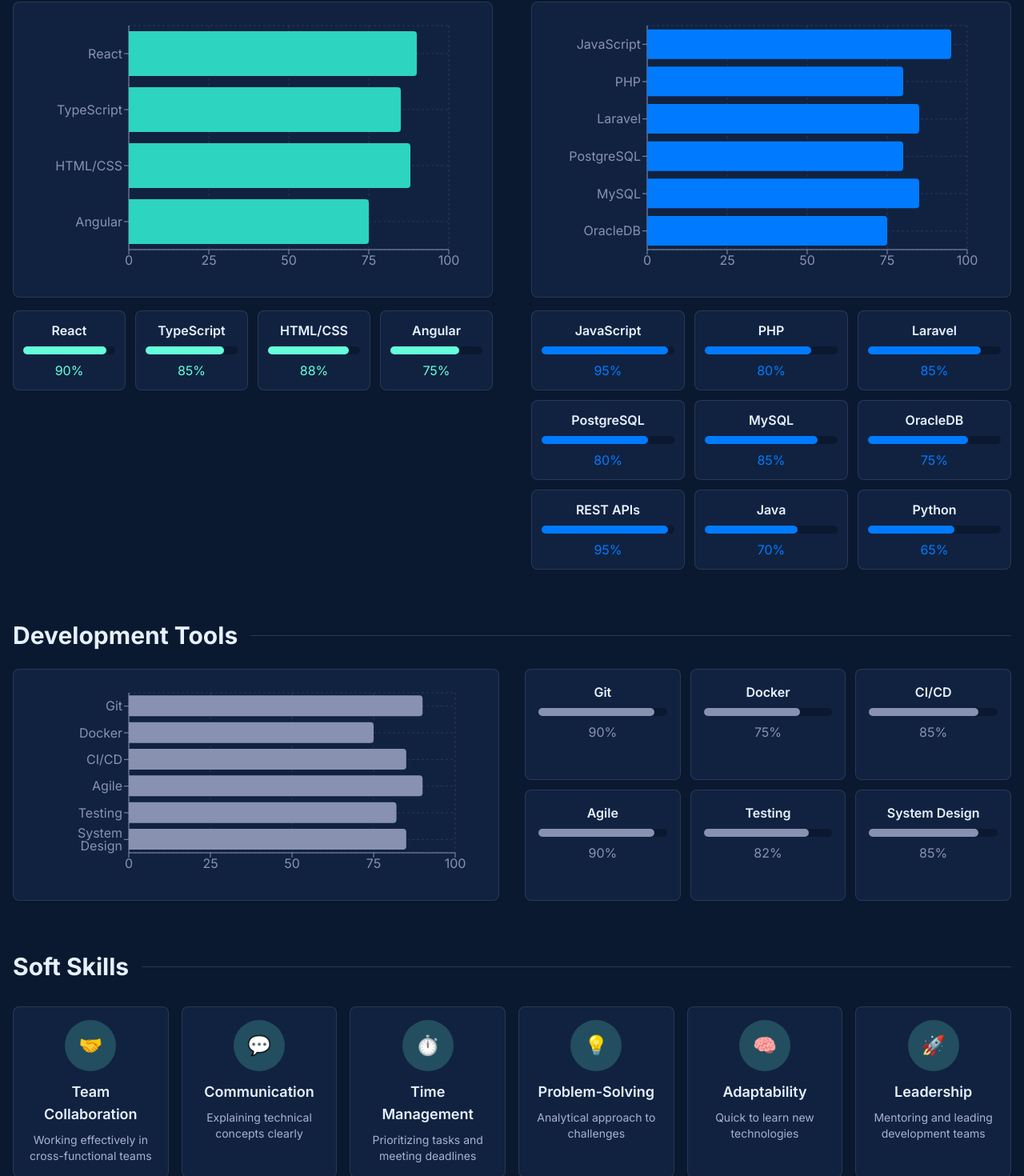
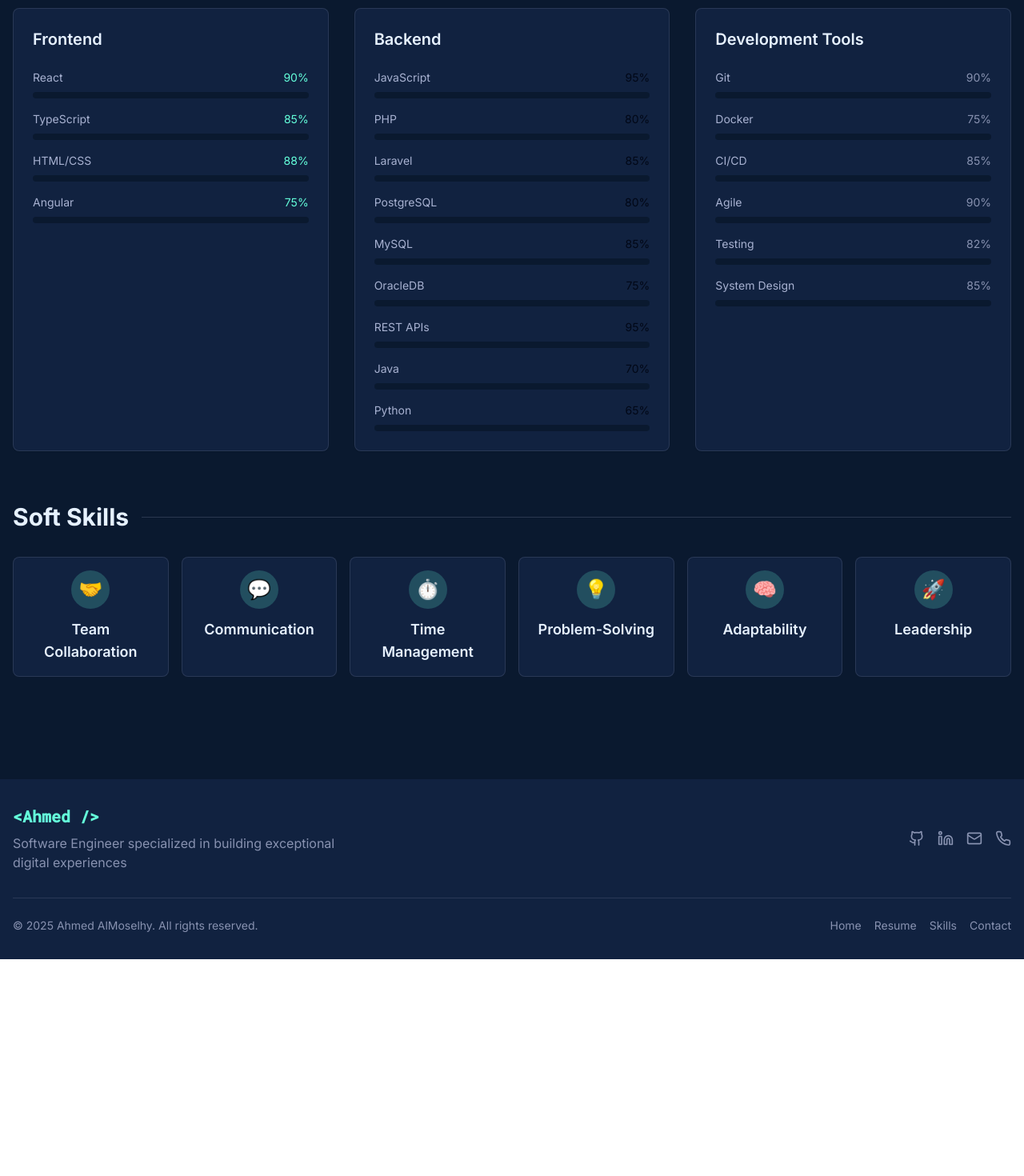
Before and after one commit to ahmedmalmoselhy/ahmedmalmoselhy.github.io, a React (Vite) app: page /skills in a window 1280 px wide. Shown: the part 330-1800 px from the top of the page at 80% size. After the commit the page ends 1529 px from the top, so only its background shows below. Built offline with nearby package versions, Linux system fonts and the light colour scheme.

Commit message:
Fix: Mobile menu background and other improvements
- Fixed the mobile menu background issue when scrolling.
- Simplified the Skills page design.
- Corrected the image path on the home page.
- Enhanced the maintenance page with contact information.

```diff
--- a/src/pages/Index.tsx
+++ b/src/pages/Index.tsx
@@ -101,7 +101,7 @@ const Index = () => {
             </div>
             <div className="lg:w-1/3 flex justify-center">
               <div className="rounded-lg overflow-hidden w-64 h-64">
-                <img src='/image.png' alt="Ahmed AlMoselhy" className="w-full h-full object-cover" />
+                <img src="./image.png" alt="Ahmed AlMoselhy" className="w-full h-full object-cover" />
               </div>
             </div>
           </div>
--- a/src/pages/Skills.tsx
+++ b/src/pages/Skills.tsx
@@ -2,18 +2,22 @@
 import React from 'react';
 import Layout from '@/components/Layout';
 import { Card, CardContent } from '@/components/ui/card';
-import {
-  BarChart,
-  Bar,
-  XAxis,
-  YAxis,
-  CartesianGrid,
-  Tooltip,
-  ResponsiveContainer,
-} from 'recharts';
 
-// Skill data
-const backendSkills = [
+// Skill categories with their respective skills
+const skillCategories = [
+  {
+    name: "Frontend",
+    skills: [
+      { name: 'React', level: 90 },
+      { name: 'TypeScript', level: 85 },
+      { name: 'HTML/CSS', level: 88 },
+      { name: 'Angular', level: 75 },
+    ],
+    color: "portfolio-highlight"
+  },
+  {
+    name: "Backend",
+    skills: [
       { name: 'JavaScript', level: 95 },
       { name: 'PHP', level: 80 },
       { name: 'Laravel', level: 85 },
@@ -23,23 +27,31 @@ const backendSkills = [
       { name: 'REST APIs', level: 95 },
       { name: 'Java', level: 70 },
       { name: 'Python', level: 65 },
-];
-
-const otherSkills = [
+    ],
+    color: "portfolio-blue"
+  },
+  {
+    name: "Development Tools",
+    skills: [
       { name: 'Git', level: 90 },
       { name: 'Docker', level: 75 },
       { name: 'CI/CD', level: 85 },
       { name: 'Agile', level: 90 },
       { name: 'Testing', level: 82 },
       { name: 'System Design', level: 85 },
+    ],
+    color: "portfolio-slate"
+  }
 ];
 
-// Group skills for better organization
-const frontendSkills = [
-  { name: 'React', level: 90 },
-  { name: 'TypeScript', level: 85 },
-  { name: 'HTML/CSS', level: 88 },
-  { name: 'Angular', level: 75 },
+// Soft skills for the simplified display
+const softSkills = [
+  { name: "Team Collaboration", icon: "🤝" },
+  { name: "Communication", icon: "💬" },
+  { name: "Time Management", icon: "⏱️" },
+  { name: "Problem-Solving", icon: "💡" },
+  { name: "Adaptability", icon: "🧠" },
+  { name: "Leadership", icon: "🚀" },
 ];
 
 const Skills = () => {
@@ -55,211 +67,48 @@ const Skills = () => {
           </p>
         </header>
 
-        <div className="grid grid-cols-1 lg:grid-cols-2 gap-12 mb-16">
-          {/* Frontend Skills */}
-          <section className="animate-fade-in">
-            <h2 className="section-title mb-6">Frontend Development</h2>
-            <Card className="bg-portfolio-lightNavy border-portfolio-slate/20">
+        {/* Technical Skills */}
+        <section className="mb-16">
+          <h2 className="section-title mb-8">Technical Skills</h2>
+          <div className="grid grid-cols-1 md:grid-cols-2 lg:grid-cols-3 gap-8">
+            {skillCategories.map((category, idx) => (
+              <Card key={idx} className="bg-portfolio-lightNavy border-portfolio-slate/20">
                 <CardContent className="pt-6">
-                <div className="h-80 w-full">
-                  <ResponsiveContainer width="100%" height="100%">
-                    <BarChart
-                      data={frontendSkills}
-                      layout="vertical"
-                      margin={{ top: 5, right: 30, left: 20, bottom: 5 }}
-                    >
-                      <CartesianGrid strokeDasharray="3 3" stroke="#8892B0" strokeOpacity={0.2} />
-                      <XAxis type="number" domain={[0, 100]} stroke="#8892B0" />
-                      <YAxis dataKey="name" type="category" width={100} stroke="#8892B0" />
-                      <Tooltip
-                        contentStyle={{
-                          backgroundColor: '#112240',
-                          borderColor: '#2DD4BF',
-                          color: '#E6F1FF'
-                        }}
-                        formatter={(value) => [`${value}%`, 'Proficiency']}
-                      />
-                      <Bar dataKey="level" fill="#2DD4BF" radius={[0, 4, 4, 0]} />
-                    </BarChart>
-                  </ResponsiveContainer>
+                  <h3 className="text-xl font-semibold mb-6 text-portfolio-white">{category.name}</h3>
+                  <div className="space-y-4">
+                    {category.skills.map((skill, skillIdx) => (
+                      <div key={skillIdx} className="space-y-2">
+                        <div className="flex justify-between text-sm">
+                          <span className="text-portfolio-lightSlate">{skill.name}</span>
+                          <span className={`text-${category.color}`}>{skill.level}%</span>
+                        </div>
+                        <div className="w-full bg-portfolio-navy rounded-full h-2">
+                          <div
+                            className={`bg-${category.color} h-2 rounded-full`}
+                            style={{ width: `${skill.level}%` }}
+                          ></div>
+                        </div>
+                      </div>
+                    ))}
                   </div>
                 </CardContent>
               </Card>
-
-            <div className="grid grid-cols-2 md:grid-cols-4 gap-3 mt-4">
-              {frontendSkills.map((skill) => (
-                <div key={skill.name} className="card p-3 text-center">
-                  <h3 className="text-portfolio-white font-semibold mb-2">{skill.name}</h3>
-                  <div className="w-full bg-portfolio-navy rounded-full h-2.5">
-                    <div
-                      className="bg-portfolio-highlight h-2.5 rounded-full"
-                      style={{ width: `${skill.level}%` }}
-                    ></div>
-                  </div>
-                  <p className="text-portfolio-highlight mt-2">{skill.level}%</p>
-                </div>
             ))}
           </div>
         </section>
 
-          {/* Backend Skills */}
-          <section className="animate-fade-in" style={{ animationDelay: '100ms' }}>
-            <h2 className="section-title mb-6">Backend Development</h2>
-            <Card className="bg-portfolio-lightNavy border-portfolio-slate/20">
-              <CardContent className="pt-6">
-                <div className="h-80 w-full">
-                  <ResponsiveContainer width="100%" height="100%">
-                    <BarChart
-                      data={backendSkills.slice(0, 6)}
-                      layout="vertical"
-                      margin={{ top: 5, right: 30, left: 20, bottom: 5 }}
-                    >
-                      <CartesianGrid strokeDasharray="3 3" stroke="#8892B0" strokeOpacity={0.2} />
-                      <XAxis type="number" domain={[0, 100]} stroke="#8892B0" />
-                      <YAxis dataKey="name" type="category" width={100} stroke="#8892B0" />
-                      <Tooltip
-                        contentStyle={{
-                          backgroundColor: '#112240',
-                          borderColor: '#2DD4BF',
-                          color: '#E6F1FF'
-                        }}
-                        formatter={(value) => [`${value}%`, 'Proficiency']}
-                      />
-                      <Bar dataKey="level" fill="#007BFF" radius={[0, 4, 4, 0]} />
-                    </BarChart>
-                  </ResponsiveContainer>
+        {/* Soft Skills */}
+        <section className="mb-16">
+          <h2 className="section-title mb-8">Soft Skills</h2>
+          <div className="grid grid-cols-2 md:grid-cols-3 lg:grid-cols-6 gap-4">
+            {softSkills.map((skill, idx) => (
+              <div key={idx} className="card flex flex-col items-center p-4 text-center">
+                <div className="w-12 h-12 rounded-full bg-portfolio-highlight/20 flex items-center justify-center mb-3">
+                  <span className="text-portfolio-highlight text-2xl">{skill.icon}</span>
                 </div>
-              </CardContent>
-            </Card>
-
-            <div className="grid grid-cols-2 md:grid-cols-3 gap-3 mt-4">
-              {backendSkills.map((skill) => (
-                <div key={skill.name} className="card p-3 text-center">
-                  <h3 className="text-portfolio-white font-semibold mb-2">{skill.name}</h3>
-                  <div className="w-full bg-portfolio-navy rounded-full h-2.5">
-                    <div
-                      className="bg-portfolio-blue h-2.5 rounded-full"
-                      style={{ width: `${skill.level}%` }}
-                    ></div>
-                  </div>
-                  <p className="text-portfolio-blue mt-2">{skill.level}%</p>
+                <h3 className="text-lg font-semibold text-portfolio-white">{skill.name}</h3>
               </div>
             ))}
-            </div>
-          </section>
-        </div>
-
-        {/* Tools Section */}
-        <section className="mb-16 animate-fade-in" style={{ animationDelay: '200ms' }}>
-          <h2 className="section-title mb-6">Development Tools</h2>
-          <div className="grid grid-cols-1 md:grid-cols-2 gap-8">
-            <Card className="bg-portfolio-lightNavy border-portfolio-slate/20">
-              <CardContent className="pt-6">
-                <div className="h-60 w-full">
-                  <ResponsiveContainer width="100%" height="100%">
-                    <BarChart
-                      data={otherSkills}
-                      layout="vertical"
-                      margin={{ top: 5, right: 30, left: 20, bottom: 5 }}
-                    >
-                      <CartesianGrid strokeDasharray="3 3" stroke="#8892B0" strokeOpacity={0.2} />
-                      <XAxis type="number" domain={[0, 100]} stroke="#8892B0" />
-                      <YAxis dataKey="name" type="category" width={100} stroke="#8892B0" />
-                      <Tooltip
-                        contentStyle={{
-                          backgroundColor: '#112240',
-                          borderColor: '#2DD4BF',
-                          color: '#E6F1FF'
-                        }}
-                        formatter={(value) => [`${value}%`, 'Proficiency']}
-                      />
-                      <Bar dataKey="level" fill="#8892B0" radius={[0, 4, 4, 0]} />
-                    </BarChart>
-                  </ResponsiveContainer>
-                </div>
-              </CardContent>
-            </Card>
-
-            <div className="grid grid-cols-2 md:grid-cols-3 gap-3">
-              {otherSkills.map((skill) => (
-                <div key={skill.name} className="card p-4 text-center">
-                  <h3 className="text-portfolio-white font-semibold mb-2">{skill.name}</h3>
-                  <div className="w-full bg-portfolio-navy rounded-full h-2.5">
-                    <div
-                      className="bg-portfolio-slate h-2.5 rounded-full"
-                      style={{ width: `${skill.level}%` }}
-                    ></div>
-                  </div>
-                  <p className="text-portfolio-slate mt-2">{skill.level}%</p>
-                </div>
-              ))}
-            </div>
-          </div>
-        </section>
-
-        {/* Soft Skills */}
-        <section className="animate-fade-in" style={{ animationDelay: '300ms' }}>
-          <h2 className="section-title mb-8">Soft Skills</h2>
-          <div className="grid grid-cols-2 md:grid-cols-3 lg:grid-cols-6 gap-4">
-            <div className="card flex flex-col items-center p-4 text-center">
-              <div className="w-16 h-16 rounded-full bg-portfolio-highlight/20 flex items-center justify-center mb-3">
-                <span className="text-portfolio-highlight text-2xl">🤝</span>
-              </div>
-              <h3 className="text-lg font-semibold text-portfolio-white mb-2">Team Collaboration</h3>
-              <p className="text-portfolio-lightSlate text-sm">
-                Working effectively in cross-functional teams
-              </p>
-            </div>
-
-            <div className="card flex flex-col items-center p-4 text-center">
-              <div className="w-16 h-16 rounded-full bg-portfolio-highlight/20 flex items-center justify-center mb-3">
-                <span className="text-portfolio-highlight text-2xl">💬</span>
-              </div>
-              <h3 className="text-lg font-semibold text-portfolio-white mb-2">Communication</h3>
-              <p className="text-portfolio-lightSlate text-sm">
-                Explaining technical concepts clearly
-              </p>
-            </div>
-
-            <div className="card flex flex-col items-center p-4 text-center">
-              <div className="w-16 h-16 rounded-full bg-portfolio-highlight/20 flex items-center justify-center mb-3">
-                <span className="text-portfolio-highlight text-2xl">⏱️</span>
-              </div>
-              <h3 className="text-lg font-semibold text-portfolio-white mb-2">Time Management</h3>
-              <p className="text-portfolio-lightSlate text-sm">
-                Prioritizing tasks and meeting deadlines
-              </p>
-            </div>
-
-            <div className="card flex flex-col items-center p-4 text-center">
-              <div className="w-16 h-16 rounded-full bg-portfolio-highlight/20 flex items-center justify-center mb-3">
-                <span className="text-portfolio-highlight text-2xl">💡</span>
-              </div>
-              <h3 className="text-lg font-semibold text-portfolio-white mb-2">Problem-Solving</h3>
-              <p className="text-portfolio-lightSlate text-sm">
-                Analytical approach to challenges
-              </p>
-            </div>
-
-            <div className="card flex flex-col items-center p-4 text-center">
-              <div className="w-16 h-16 rounded-full bg-portfolio-highlight/20 flex items-center justify-center mb-3">
-                <span className="text-portfolio-highlight text-2xl">🧠</span>
-              </div>
-              <h3 className="text-lg font-semibold text-portfolio-white mb-2">Adaptability</h3>
-              <p className="text-portfolio-lightSlate text-sm">
-                Quick to learn new technologies
-              </p>
-            </div>
-
-            <div className="card flex flex-col items-center p-4 text-center">
-              <div className="w-16 h-16 rounded-full bg-portfolio-highlight/20 flex items-center justify-center mb-3">
-                <span className="text-portfolio-highlight text-2xl">🚀</span>
-              </div>
-              <h3 className="text-lg font-semibold text-portfolio-white mb-2">Leadership</h3>
-              <p className="text-portfolio-lightSlate text-sm">
-                Mentoring and leading development teams
-              </p>
-            </div>
           </div>
         </section>
       </div>
```
Also changed, not shown: src/components/Navbar.tsx (+16 -4 lines), src/pages/UnderMaintenance.tsx (+47 -5 lines). Lines whose indentation alone changed are shown as unchanged.
